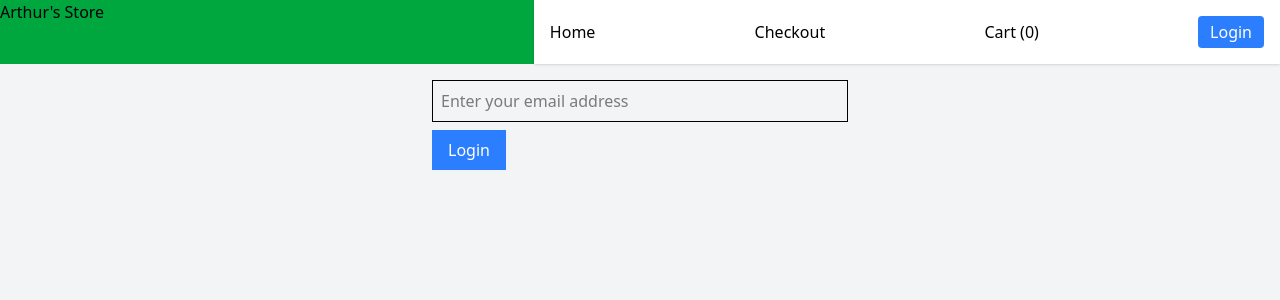
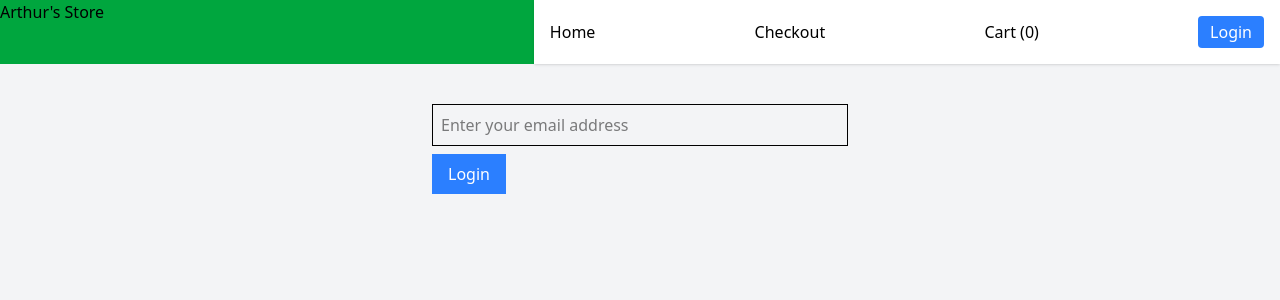
Before and after one commit to arthurcaraujo/arthurs-store, a React (Vite) app: page /login in a window 1280 px wide. Shown: the top 300 px of the page. Built offline with nearby package versions, Linux system fonts and the light colour scheme.

Commit message:
Apply global layout container and font styling

```diff
--- a/src/App.jsx
+++ b/src/App.jsx
@@ -15,8 +15,9 @@ export default function App() {
     return (
         <AuthProvider>
             <CartProvider>
+                <div className="bg-gray-100 font-sans min-h-screen">
                     <Header />
-                <main className="bg-gray-100 min-h-screen">
+                    <main className="max-w-6xl mx-auto px-4 py-6">
                         <Routes>
                             <Route element={<Home />} path="/" />
                             <Route element={<Cart />} path="/cart" />
@@ -48,6 +49,7 @@ export default function App() {
                             <Route element={<ProductDetails />} path="/product/:id" />
                         </Routes>
                     </main>
+                </div>
             </CartProvider>
         </AuthProvider>
     )
```
Lines whose indentation alone changed are shown as unchanged.
